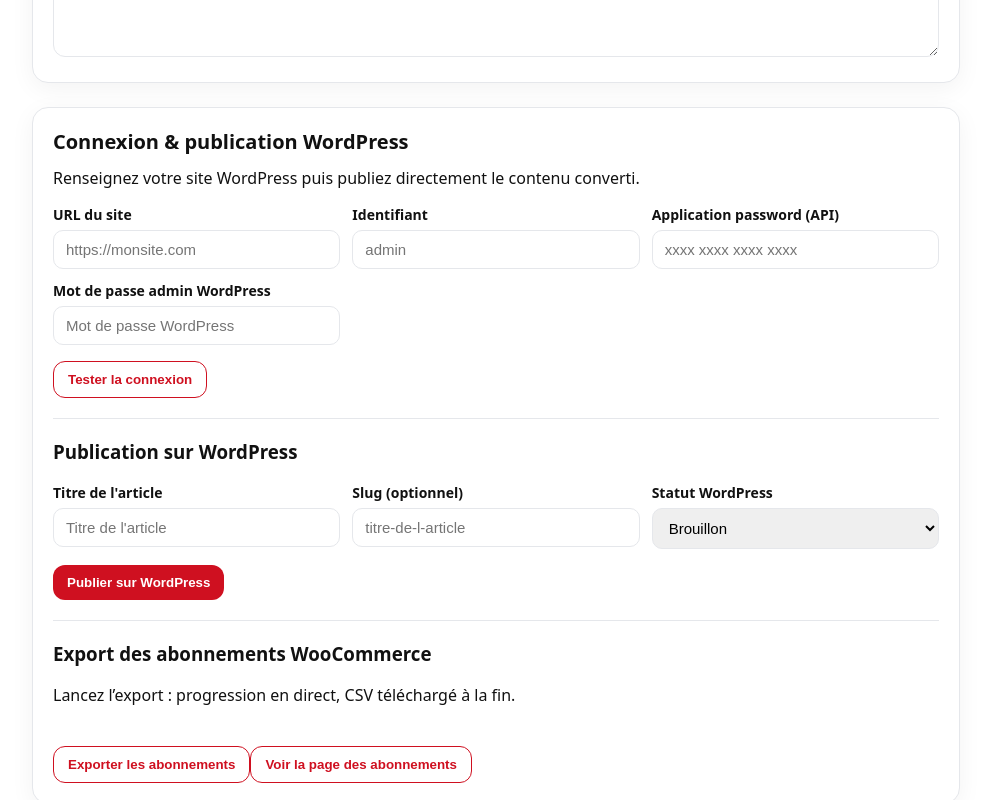
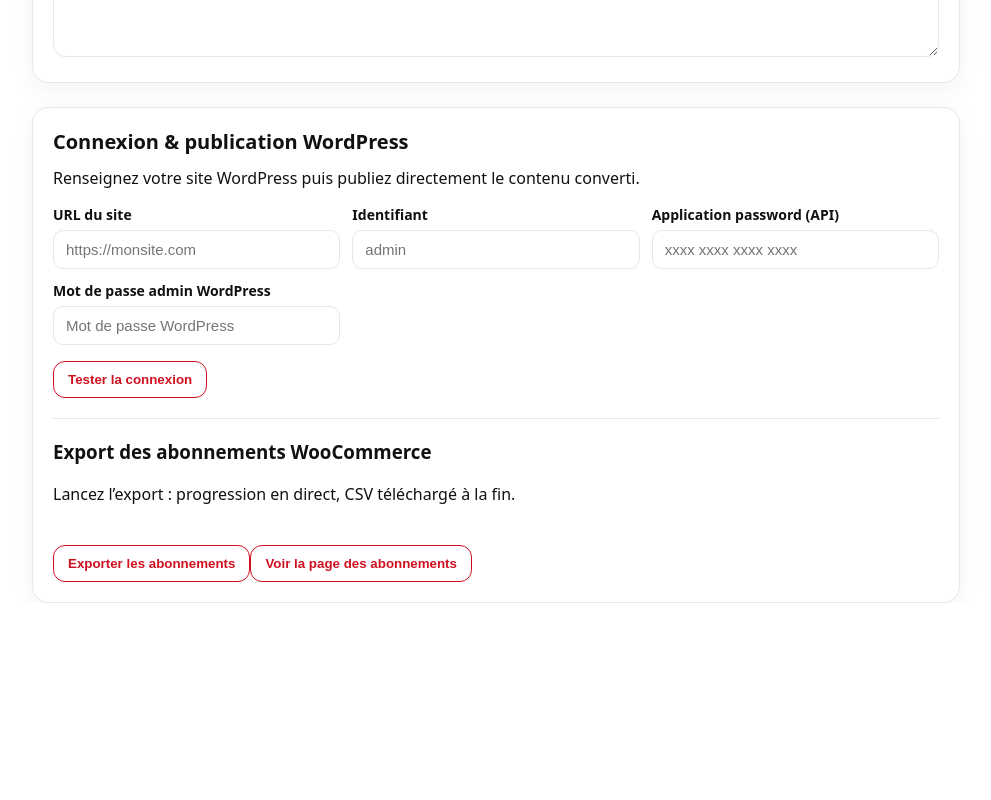
Before and after one commit to nansheadd/Lava, a React (Vite) app: page / in a window 1280 px wide. Shown: the part 436-1236 px from the top of the page, without its empty margins (144-1135 px from the left). After the commit the page ends 1039 px from the top, so only its background shows below. Built offline with nearby package versions, Linux system fonts and the light colour scheme.

Commit message:
remove publisher

```diff
--- a/src/App.tsx
+++ b/src/App.tsx
@@ -642,52 +642,7 @@
           {wpMessage && <p className="status success">{wpMessage}</p>}
           {wpError && <p className="status error">{wpError}</p>}
 
-          <hr className="divider" />
 
-          {/* Publication */}
-          <h3 className="section-subtitle">Publication sur WordPress</h3>
-          <div className="form-grid">
-            <label className="field">
-              <span>Titre de l&apos;article</span>
-              <input
-                type="text"
-                placeholder="Titre de l'article"
-                value={postTitle}
-                onChange={(e) => setPostTitle(e.target.value)}
-              />
-            </label>
-            <label className="field">
-              <span>Slug (optionnel)</span>
-              <input
-                type="text"
-                placeholder="titre-de-l-article"
-                value={postSlug}
-                onChange={(e) => {
-                  setPostSlug(e.target.value)
-                  setSlugTouched(true)
-                }}
-              />
-            </label>
-            <label className="field">
-              <span>Statut WordPress</span>
-              <select value={postStatus} onChange={(e) => setPostStatus(e.target.value as 'draft' | 'publish')}>
-                <option value="draft">Brouillon</option>
-                <option value="publish">Publié</option>
-              </select>
-            </label>
-          </div>
-
-          <button
-            className="button"
-            onClick={publishToWordpress}
-            disabled={publishBusy}
-            style={{marginTop: 16}}
-          >
-            {publishBusy ? 'Publication…' : 'Publier sur WordPress'}
-          </button>
-
-          {publishMessage && <p className="status success" style={{marginTop:12}}>{publishMessage}</p>}
-          {publishError && <p className="status error" style={{marginTop:12}}>{publishError}</p>}
 
           <hr className="divider" />
 
```
